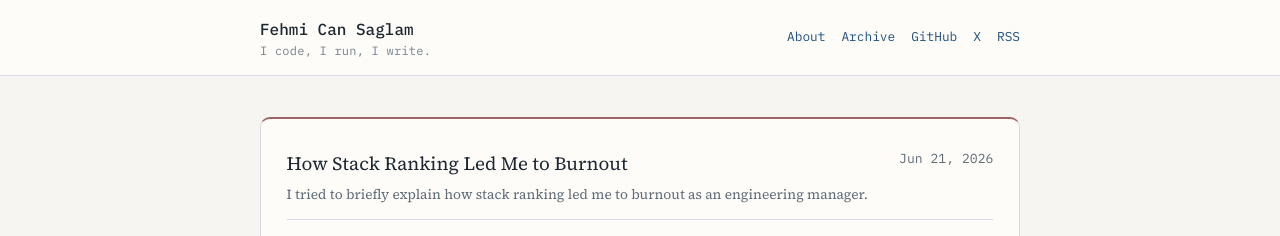
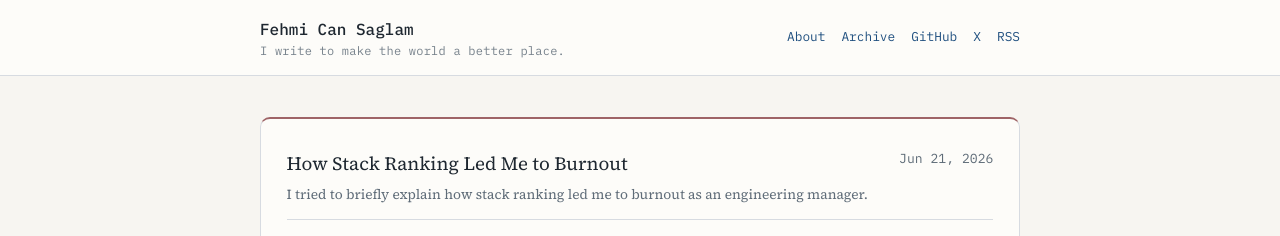
Before and after one commit to fehmicansaglam/fehmicansaglam.github.com, a Jekyll site: the page built from index.html, in a window 1280 px wide. Shown: the top 236 px of the page. Built offline with Jekyll 4.4.1, drawn with Linux system fonts in a browser that asks for light colours.

Commit message:
Update index.html

```diff
--- a/index.html
+++ b/index.html
@@ -19,7 +19,7 @@
     <div class="container nav-wrap">
       <div class="brand-block">
         <a class="brand" href="/">Fehmi Can Saglam</a>
-        <p class="brand-subtitle">I code, I run, I write.</p>
+        <p class="brand-subtitle">I write to make the world a better place.</p>
       </div>
       <nav class="site-nav" aria-label="Primary">
         <a href="/about.html">About</a>
```
